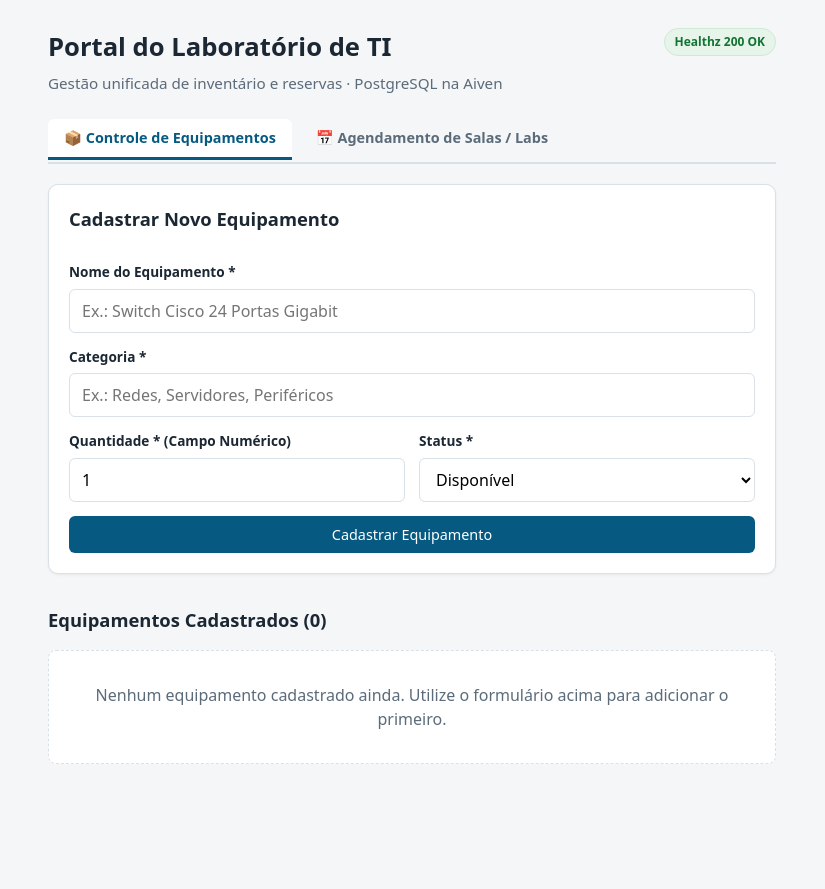
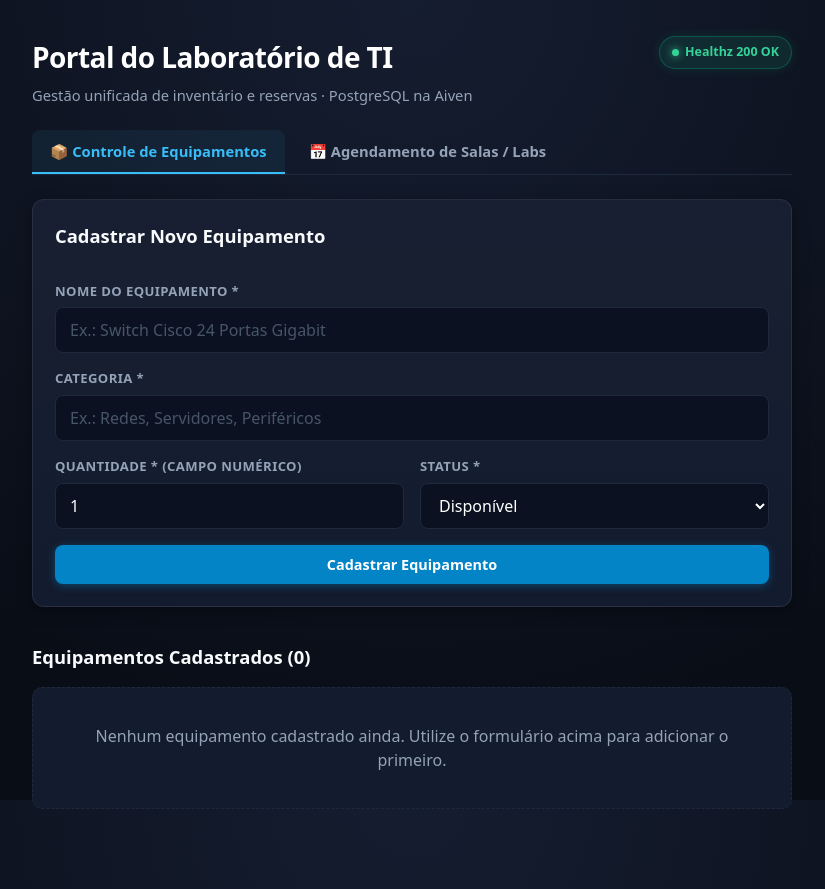
Before and after one commit to caioba19/Devops-Pipeline-AV3, a Flask app: page / in a window 1280 px wide. Shown: the whole page, without its empty margins (228-1053 px from the left). Before the commit the page ends 764 px from the top, so only its background shows below. Run offline with Flask 3, Linux system fonts and the light colour scheme; data that the repository does not hold is empty; some libraries are stand-ins or nearby versions.

Commit message:
style: atualiza interface para o tema Dark Tech (Cloud Console)

```diff
--- a/app/static/style.css
+++ b/app/static/style.css
@@ -1,148 +1,378 @@
 :root {
-  --fundo: #f4f6f8;
-  --card: #ffffff;
-  --texto: #1b2733;
-  --suave: #5b6b7a;
-  --cor: #065a82;
-  --cor-hover: #044565;
-  --perigo: #b3261e;
-  --perigo-hover: #8f1d17;
-  --borda: #d8e0e8;
-  --verde: #137333;
-  --verde-bg: #e6f4ea;
-  --amarelo: #b06000;
-  --amarelo-bg: #fef7e0;
+  --fundo: #090d16;
+  --fundo-gradiente: radial-gradient(circle at 50% 0%, #151d30 0%, #090d16 75%);
+  --card: #131b2e;
+  --card-borda: rgba(255, 255, 255, 0.08);
+  --card-hover: #18223a;
+  --texto: #f1f5f9;
+  --suave: #94a3b8;
+  --cor: #0284c7;
+  --cor-brilho: #38bdf8;
+  --cor-hover: #0369a1;
+  --perigo: #ef4444;
+  --perigo-hover: #dc2626;
+  --borda: #1e293b;
+  --input-bg: #0b1120;
+  --verde: #34d399;
+  --verde-bg: rgba(16, 185, 129, 0.12);
+  --verde-borda: rgba(16, 185, 129, 0.3);
+  --amarelo: #fbbf24;
+  --amarelo-bg: rgba(245, 158, 11, 0.12);
+  --amarelo-borda: rgba(245, 158, 11, 0.3);
+  --azul: #38bdf8;
+  --azul-bg: rgba(56, 189, 248, 0.12);
+  --azul-borda: rgba(56, 189, 248, 0.3);
 }
 
 * { box-sizing: border-box; }
-body { margin: 0; font-family: system-ui, -apple-system, sans-serif; background: var(--fundo); color: var(--texto); line-height: 1.5; }
-main { max-width: 760px; margin: 0 auto; padding: 28px 16px 56px; }
 
-.cabecalho { display: flex; justify-content: space-between; align-items: flex-start; margin-bottom: 24px; gap: 12px; }
-h1 { margin: 0 0 6px; font-size: 1.6rem; }
-h2 { margin: 0 0 16px; font-size: 1.15rem; }
-.sub { color: var(--suave); margin: 0; font-size: 0.95rem; }
+body {
+  margin: 0;
+  font-family: system-ui, -apple-system, BlinkMacSystemFont, "Segoe UI", Roboto, sans-serif;
+  background: var(--fundo);
+  background-image: var(--fundo-gradiente);
+  background-attachment: fixed;
+  color: var(--texto);
+  line-height: 1.5;
+  min-height: 100vh;
+}
 
-.abas {
+main {
+  max-width: 800px;
+  margin: 0 auto;
+  padding: 36px 20px 64px;
+}
+
+.cabecalho {
   display: flex;
-  gap: 8px;
-  margin-bottom: 20px;
-  border-bottom: 2px solid var(--borda);
-  padding-bottom: 2px;
+  justify-content: space-between;
+  align-items: flex-start;
+  margin-bottom: 24px;
+  gap: 16px;
 }
-.aba {
-  padding: 8px 16px;
-  text-decoration: none;
+
+h1 {
+  margin: 0 0 6px;
+  font-size: 1.75rem;
+  font-weight: 700;
+  letter-spacing: -0.02em;
+  color: #ffffff;
+}
+
+h2 {
+  margin: 0 0 16px;
+  font-size: 1.15rem;
   font-weight: 600;
-  font-size: 0.9rem;
+  color: #f8fafc;
+}
+
+.sub {
   color: var(--suave);
-  border-radius: 6px 6px 0 0;
-  transition: all 0.2s ease;
-  border-bottom: 3px solid transparent;
-}
-.aba:hover { color: var(--cor); background: #ebf0f5; }
-.aba.ativa {
-  color: var(--cor);
-  border-bottom: 3px solid var(--cor);
-  background: #fff;
+  margin: 0;
+  font-size: 0.92rem;
 }
 
 .badge-health {
-  font-size: 0.75rem;
-  padding: 4px 10px;
+  font-size: 0.78rem;
+  padding: 6px 12px;
   background: var(--verde-bg);
   color: var(--verde);
-  border: 1px solid #ceead6;
+  border: 1px solid var(--verde-borda);
   border-radius: 20px;
   text-decoration: none;
   font-weight: 600;
+  display: inline-flex;
+  align-items: center;
+  gap: 6px;
+  box-shadow: 0 0 12px rgba(16, 185, 129, 0.15);
+  transition: all 0.2s ease;
 }
 
+.badge-health:hover {
+  background: rgba(16, 185, 129, 0.22);
+  transform: translateY(-1px);
+}
+
+.badge-health::before {
+  content: "";
+  display: inline-block;
+  width: 7px;
+  height: 7px;
+  border-radius: 50%;
+  background-color: var(--verde);
+  box-shadow: 0 0 8px var(--verde);
+}
+
+/* Abas de Navegação */
+.abas {
+  display: flex;
+  gap: 6px;
+  margin-bottom: 24px;
+  border-bottom: 1px solid var(--borda);
+  padding-bottom: 0;
+}
+
+.aba {
+  padding: 10px 18px;
+  text-decoration: none;
+  font-weight: 600;
+  font-size: 0.92rem;
+  color: var(--suave);
+  border-radius: 8px 8px 0 0;
+  transition: all 0.2s ease;
+  border-bottom: 2px solid transparent;
+}
+
+.aba:hover {
+  color: #ffffff;
+  background: rgba(255, 255, 255, 0.04);
+}
+
+.aba.ativa {
+  color: var(--cor-brilho);
+  border-bottom: 2px solid var(--cor-brilho);
+  background: rgba(56, 189, 248, 0.07);
+}
+
+/* Cards */
 .card {
   background: var(--card);
-  border-radius: 10px;
-  padding: 20px;
+  border-radius: 12px;
+  padding: 22px;
   margin-bottom: 16px;
-  box-shadow: 0 1px 3px rgba(0,0,0,.06);
-  border: 1px solid var(--borda);
+  border: 1px solid var(--card-borda);
+  box-shadow: 0 4px 16px rgba(0, 0, 0, 0.35);
+  transition: border-color 0.2s ease, background 0.2s ease;
 }
 
-.form-grid { display: grid; gap: 14px; }
-.linha-dupla { display: grid; grid-template-columns: 1fr 1fr; gap: 14px; }
-@media (max-width: 500px) { .linha-dupla { grid-template-columns: 1fr; } }
+.form-grid {
+  display: grid;
+  gap: 16px;
+  background: linear-gradient(180deg, rgba(255,255,255,0.02) 0%, rgba(255,255,255,0) 100%), var(--card);
+}
 
-.campo { display: grid; gap: 6px; }
-label { font-weight: 600; font-size: 0.85rem; color: var(--texto); }
+.linha-dupla {
+  display: grid;
+  grid-template-columns: 1fr 1fr;
+  gap: 16px;
+}
+
+@media (max-width: 550px) {
+  .linha-dupla { grid-template-columns: 1fr; }
+  .cabecalho { flex-direction: column; }
+}
+
+.campo {
+  display: grid;
+  gap: 6px;
+}
+
+label {
+  font-weight: 600;
+  font-size: 0.82rem;
+  text-transform: uppercase;
+  letter-spacing: 0.03em;
+  color: var(--suave);
+}
+
 input, select, textarea {
   font: inherit;
-  padding: 9px 12px;
+  padding: 10px 14px;
   border: 1px solid var(--borda);
-  border-radius: 6px;
-  background: #fff;
+  border-radius: 8px;
+  background: var(--input-bg);
+  color: #ffffff;
   width: 100%;
+  transition: all 0.2s ease;
 }
+
+input::placeholder, textarea::placeholder {
+  color: #475569;
+}
+
 input:focus, select:focus, textarea:focus {
   outline: none;
-  border-color: var(--cor);
-  box-shadow: 0 0 0 2px rgba(6,90,130,.15);
+  border-color: var(--cor-brilho);
+  box-shadow: 0 0 0 3px rgba(56, 189, 248, 0.2);
+  background: #0d1527;
 }
 
+/* Botões */
 button, .btn-primario, .btn-editar, .btn-perigo, .btn-voltar, .btn-cancelar {
   font: inherit;
-  padding: 8px 16px;
-  border-radius: 6px;
+  padding: 9px 18px;
+  border-radius: 8px;
   border: 0;
   cursor: pointer;
   text-decoration: none;
   display: inline-block;
-  font-weight: 500;
+  font-weight: 600;
   font-size: 0.9rem;
   text-align: center;
+  transition: all 0.2s ease;
 }
 
-.btn-primario { background: var(--cor); color: #fff; }
-.btn-primario:hover { background: var(--cor-hover); }
+.btn-primario {
+  background: var(--cor);
+  color: #ffffff;
+  box-shadow: 0 2px 8px rgba(2, 132, 199, 0.4);
+}
 
-.btn-perigo { background: var(--perigo); color: #fff; }
-.btn-perigo:hover { background: var(--perigo-hover); }
+.btn-primario:hover {
+  background: var(--cor-hover);
+  box-shadow: 0 4px 14px rgba(2, 132, 199, 0.6);
+  transform: translateY(-1px);
+}
 
-.btn-editar { background: #eef2f5; color: var(--cor); }
-.btn-editar:hover { background: #dce5ec; }
+.btn-perigo {
+  background: rgba(239, 68, 68, 0.15);
+  color: #fca5a5;
+  border: 1px solid rgba(239, 68, 68, 0.3);
+}
 
-.btn-voltar, .btn-cancelar { background: transparent; color: var(--suave); }
-.btn-voltar:hover, .btn-cancelar:hover { color: var(--texto); }
+.btn-perigo:hover {
+  background: var(--perigo);
+  color: #ffffff;
+  border-color: var(--perigo);
+}
 
-.acoes-form { display: flex; gap: 12px; align-items: center; margin-top: 6px; }
+.btn-editar {
+  background: rgba(255, 255, 255, 0.06);
+  color: #e2e8f0;
+  border: 1px solid rgba(255, 255, 255, 0.1);
+}
 
-.secao-lista { margin-top: 32px; }
-.lista { list-style: none; padding: 0; margin: 0; }
-.item-equipamento { display: flex; justify-content: space-between; gap: 16px; align-items: flex-start; }
-.info-equipamento { flex: 1; }
-.topo-item { display: flex; align-items: center; gap: 10px; margin-bottom: 6px; }
-.topo-item strong { font-size: 1.05rem; }
+.btn-editar:hover {
+  background: rgba(255, 255, 255, 0.12);
+  color: #ffffff;
+}
+
+.btn-voltar, .btn-cancelar {
+  background: transparent;
+  color: var(--suave);
+}
+
+.btn-voltar:hover, .btn-cancelar:hover {
+  color: #ffffff;
+}
+
+.acoes-form {
+  display: flex;
+  gap: 12px;
+  align-items: center;
+  margin-top: 8px;
+}
+
+/* Listagem */
+.secao-lista {
+  margin-top: 36px;
+}
+
+.lista {
+  list-style: none;
+  padding: 0;
+  margin: 0;
+  display: grid;
+  gap: 12px;
+}
+
+.item-equipamento {
+  display: flex;
+  justify-content: space-between;
+  gap: 16px;
+  align-items: center;
+  margin-bottom: 0;
+}
+
+.item-equipamento:hover {
+  background: var(--card-hover);
+  border-color: rgba(255, 255, 255, 0.15);
+}
+
+.info-equipamento {
+  flex: 1;
+}
+
+.topo-item {
+  display: flex;
+  align-items: center;
+  gap: 12px;
+  margin-bottom: 6px;
+}
+
+.topo-item strong {
+  font-size: 1.05rem;
+  color: #ffffff;
+}
 
 .detalhes-item {
-  margin: 4px 0 8px;
+  margin: 4px 0 6px;
   font-size: 0.88rem;
   color: var(--suave);
   display: flex;
-  gap: 16px;
+  gap: 18px;
   flex-wrap: wrap;
 }
-.detalhes-item span strong { color: var(--texto); font-weight: 500; }
 
+.detalhes-item span strong {
+  color: #e2e8f0;
+  font-weight: 500;
+}
+
+/* Status Tags com efeito neon sutil */
 .status-tag {
   font-size: 0.72rem;
-  padding: 2px 8px;
+  padding: 3px 10px;
   border-radius: 12px;
   font-weight: 600;
+  letter-spacing: 0.02em;
 }
-.status-disponível { background: var(--verde-bg); color: var(--verde); }
-.status-em-uso { background: #e8f0fe; color: #1a73e8; }
-.status-em-manutenção { background: var(--amarelo-bg); color: var(--amarelo); }
-.status-desativado { background: #fce8e6; color: var(--perigo); }
 
-small { color: var(--suave); font-size: 0.8rem; }
-.acoes { display: flex; gap: 8px; align-items: center; }
-.acoes form { margin: 0; }
-.vazio { color: var(--suave); text-align: center; padding: 32px; background: #fff; border-radius: 8px; border: 1px dashed var(--borda); }
+.status-disponível {
+  background: var(--verde-bg);
+  color: var(--verde);
+  border: 1px solid var(--verde-borda);
+}
+
+.status-em-uso {
+  background: var(--azul-bg);
+  color: var(--azul);
+  border: 1px solid var(--azul-borda);
+}
+
+.status-em-manutenção {
+  background: var(--amarelo-bg);
+  color: var(--amarelo);
+  border: 1px solid var(--amarelo-borda);
+}
+
+.status-desativado {
+  background: rgba(239, 68, 68, 0.12);
+  color: #f87171;
+  border: 1px solid rgba(239, 68, 68, 0.3);
+}
+
+small {
+  color: #64748b;
+  font-size: 0.78rem;
+  font-family: monospace;
+}
+
+.acoes {
+  display: flex;
+  gap: 8px;
+  align-items: center;
+}
+
+.acoes form {
+  margin: 0;
+}
+
+.vazio {
+  color: var(--suave);
+  text-align: center;
+  padding: 36px;
+  background: var(--card);
+  border-radius: 10px;
+  border: 1px dashed var(--borda);
+}
```
